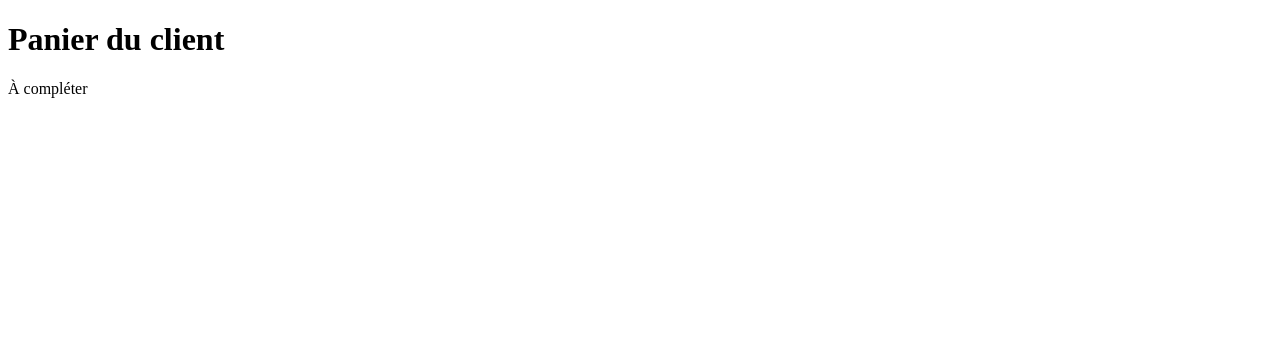
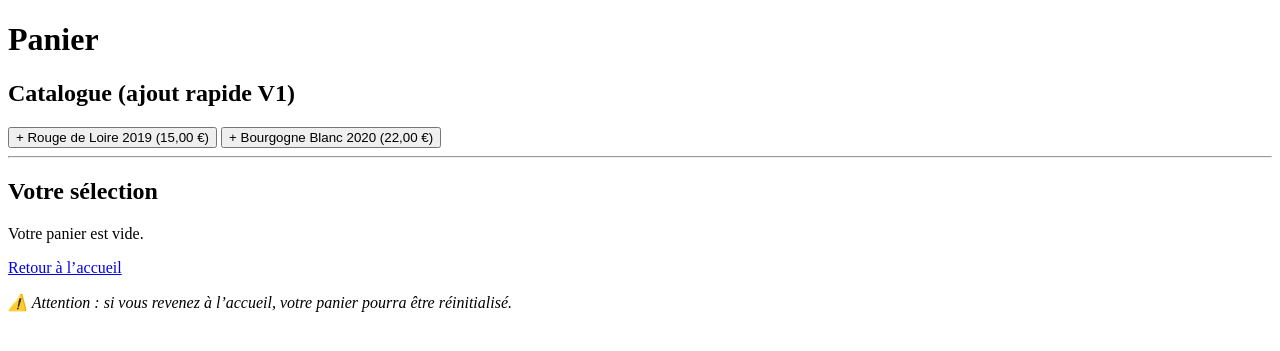
Before and after one commit to Isalys69/lessilencesduvin, a Flask app: page /shoppingbasket in a window 1280 px wide. Shown: the top 351 px of the page. Run offline with Flask 3, Linux system fonts and the light colour scheme.

Commit message:
G0R3C4: reset volontaire du panier à chaque accès (choix V1 assumé) + avertissement utilisateur + reset cancel/success

```diff
--- a/app/routes.py
+++ b/app/routes.py
@@ -36,11 +36,13 @@ def shopenter():
 def shoppingbasket():
     return render_template('shoppingbasket.html')
 
+
+'''
 # Route vers le paiement
 @app.route("/payment")
 def payment():
     return render_template('payment.html')
-
+'''
 
 # Route d'identification client connu
 @app.route("/signup", methods=["POST"])
@@ -107,26 +109,34 @@ def cgv():
 
 @app.route("/create-checkout-session", methods=["POST"])
 def create_checkout_session():
-    # Garde-fou minimal
     if not stripe.api_key or not stripe.api_key.startswith("sk_"):
         return jsonify({"error": "Stripe non configuré"}), 500
 
+    # Construire line_items depuis le panier en session (côté serveur)
+    cart = get_cart()
+    items, total = cart_totals(cart)
+    if total == 0 or not items:
+        return jsonify({"error": "Panier vide"}), 400  # V1: message simple
+
+    line_items = []
+    for it in items:
+        line_items.append({
+            "price_data": {
+                "currency": "eur",
+                "product_data": {"name": it["name"]},
+                "unit_amount": it["unit_amount"],
+            },
+            "quantity": it["qty"],
+        })
+
     try:
-        session = stripe.checkout.Session.create(
+        session_obj = stripe.checkout.Session.create(
             mode="payment",
             success_url = url_for("success", _external=True) + "?session_id={CHECKOUT_SESSION_ID}",
             cancel_url  = url_for("cancel",  _external=True),
-            line_items=[{
-                "price_data": {
-                    "currency": "eur",
-                    "product_data": {"name": "Commande Les Silences du Vin"},
-                    "unit_amount": 2000  # 20,00 € (en centimes)
-                },
-                "quantity": 1
-            }],
+            line_items = line_items,
         )
-        return jsonify({"url": session.url}), 200
-
+        return jsonify({"url": session_obj.url}), 200
     except Exception as e:
         current_app.logger.exception("Erreur Stripe Checkout")
         return jsonify({"error": str(e)}), 400
@@ -146,6 +156,74 @@ def success():
     return render_template("cancel.html", title="Paiement non confirmé"), 400
 
 
+
 @app.route("/paiement/cancel")
 def cancel():
+    session["cart"] = {}   # vider explicitement le panier
     return render_template("cancel.html", title="Paiement annulé")
+
+
+# --- V1 : petit catalogue en dur (prices en centimes)
+CATALOGUE = {
+    "VIN-001": {"name": "Rouge de Loire 2019", "price": 1500},  # 15,00 €
+    "VIN-002": {"name": "Bourgogne Blanc 2020", "price": 2200},  # 22,00 €
+}
+
+def get_cart():
+    """Récupère le panier depuis la session (dict sku -> qty)."""
+    if "cart" not in session:
+        session["cart"] = {}
+    return session["cart"]
+
+def cart_totals(cart):
+    """Calcule le total en centimes et prépare les lignes pour l'affichage."""
+    items = []
+    total = 0
+    for sku, qty in cart.items():
+        if sku in CATALOGUE and qty > 0:
+            name = CATALOGUE[sku]["name"]
+            unit_amount = CATALOGUE[sku]["price"]
+            line_total = unit_amount * qty
+            items.append({
+                "sku": sku,
+                "name": name,
+                "qty": qty,
+                "unit_amount": unit_amount,
+                "line_total": line_total,
+            })
+            total += line_total
+    return items, total
+
+@app.route("/panier", methods=["GET"])
+def panier():
+    cart = get_cart()
+    # session["cart"] = cart
+    session["cart"] = {}   # vider explicitement le panier
+    items, total = cart_totals(cart)
+    return render_template("shoppingbasket.html", items=items, total=total)
+
+@app.route("/panier/ajouter/<sku>", methods=["POST"])
+def panier_ajouter(sku):
+    if sku not in CATALOGUE:
+        abort(400, "Référence inconnue")
+    cart = get_cart()
+    cart[sku] = cart.get(sku, 0) + 1
+    session["cart"] = cart  # marquer la session modifiée
+    return redirect(url_for("panier"))
+
+
+
+@app.route("/panier/retirer/<sku>", methods=["POST"])
+def panier_retirer(sku):
+    cart = get_cart()
+    if sku in cart:
+        cart[sku] = max(0, cart.get(sku, 0) - 1)
+        if cart[sku] == 0:
+            cart.pop(sku)
+        session["cart"] = cart
+    return redirect(url_for("panier"))
+
+@app.route("/panier/vider", methods=["POST"])
+def panier_vider():
+    session["cart"] = {}
+    return redirect(url_for("panier"))
--- a/app/templates/cancel.html
+++ b/app/templates/cancel.html
@@ -9,6 +9,6 @@
   <body>
     <h1>Paiement annulé ❌</h1>
     <p>Aucun débit n’a été effectué. Vous pouvez réessayer.</p>
-    <a href="{{ url_for('payment') }}">Revenir au paiement</a>
+    <a href="{{ url_for('shoppingbasket') }}">Revenir au panier</a>
   </body>
 </html>
--- a/app/templates/shopenter.html
+++ b/app/templates/shopenter.html
@@ -29,7 +29,7 @@
                     <li><a href="#">Effervescents</a></li>
 
                     <li><a href="{{ url_for('shoppingbasket') }}">Panier</a></li>
-                    <li><a href="{{ url_for('payment') }}">Paiement</a></li>
+                    {# <li><a href="{{ url_for('payment') }}">Paiement</a></li> #}
 
                     <!-- Ajoute tes filtres/catégories -->
                 </ul>
--- a/app/templates/shoppingbasket.html
+++ b/app/templates/shoppingbasket.html
@@ -1,12 +1,83 @@
-<!-- templates/shoppingbasket.html -->
 <!DOCTYPE html>
+
 <html lang="fr">
+
     <head>
         <meta charset="UTF-8">
         <title>Panier</title>
     </head>
+
     <body>
-    <h1>Panier du client</h1>
-    <p>À compléter</p>
+        <h1>Panier</h1>
+        <h2>Catalogue (ajout rapide V1)</h2>
+        <form method="post" action="/panier/ajouter/VIN-001" style="display:inline">
+            <button type="submit">+ Rouge de Loire 2019 (15,00 €)</button>
+        </form>
+        <form method="post" action="/panier/ajouter/VIN-002" style="display:inline">
+            <button type="submit">+ Bourgogne Blanc 2020 (22,00 €)</button>
+        </form>
+        <hr>
+
+        <h2>Votre sélection</h2>
+        {% if items and items|length > 0 %}
+        <table border="1" cellpadding="6">
+            <thead>
+                <tr>
+                    <th>Produit</th>
+                    <th>Qté</th>
+                    <th>Prix unitaire (€)</th>
+                    <th>Total (€)</th>
+                    <th>Actions</th>
+                </tr>
+            </thead>
+            <tbody>
+                {% for it in items %}
+                <tr>
+                    <td>{{ it.name }}</td>
+                    <td>{{ it.qty }}</td>
+                    <td>{{ '%.2f' % (it.unit_amount / 100) }}</td>
+                    <td>{{ '%.2f' % (it.line_total / 100) }}</td>
+                    <td>
+                        <form method="post" action="/panier/ajouter/{{ it.sku }}" style="display:inline">
+                            <button type="submit">+1</button>
+                        </form>
+                        <form method="post" action="/panier/retirer/{{ it.sku }}" style="display:inline">
+                            <button type="submit">-1</button>
+                        </form>
+                    </td>
+                </tr>
+                {% endfor %}
+            </tbody>
+        </table>
+
+        <p><strong>Total :</strong> {{ '%.2f' % (total / 100) }} €</p>
+
+        <form method="post" action="/panier/vider" style="display:inline">
+            <button type="submit">Vider le panier</button>
+        </form>
+
+        <!-- Paiement : redirection vers Stripe Checkout -->
+        <button id="pay-btn">Payer avec Stripe (sandbox)</button>
+        <script>
+            document.getElementById('pay-btn').addEventListener('click', async () => {
+            const res = await fetch('/create-checkout-session', { method: 'POST' });
+            const data = await res.json();
+            if (data.url) {
+                window.location = data.url;}
+            else {
+                alert('Erreur paiement : ' + (data.error || 'inconnue'));}
+            });
+        </script>
+
+        {% else %}
+        <p>Votre panier est vide.</p>
+        {% endif %}
+
+
+        {# <p><a href="{{ url_for('payment') }}">Aller à la page Paiement</a></p> #}
+
+        <p><a href="{{ url_for('shopenter') }}">Retour à l’accueil</a></p>
+        <p><em>⚠️ Attention : si vous revenez à l’accueil, votre panier pourra être réinitialisé.</em></p>
+
     </body>
 </html>
```
Lines whose indentation alone changed are shown as unchanged.
